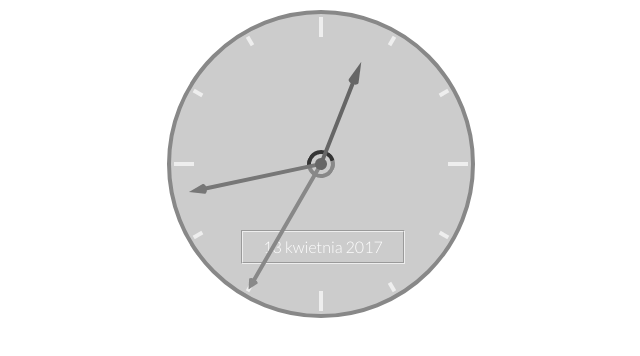
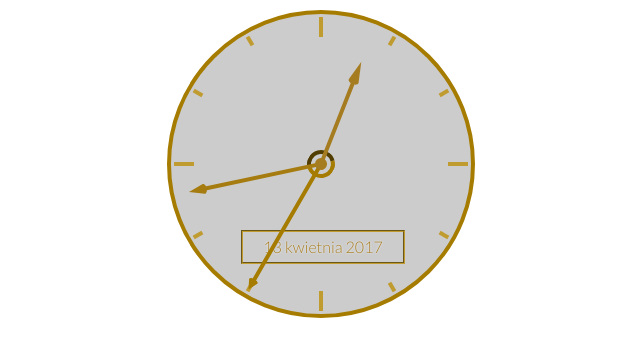
Before and after one commit to ladom/clockJS, a plain HTML site: page index.html in a window 1280 px wide. Shown: the whole page, without its empty margins (319-959 px from the left). Drawn offline with Linux system fonts and the light colour scheme.

Commit message:
'dry' in use

```diff
--- a/index.html
+++ b/index.html
@@ -11,35 +11,13 @@
 		<div class="container">
 			<div class="clock">
 				<div class="clock-face">
-
-					<div class="vertical-hours">
-						<div class="top-hour"></div>
-						<div class="bottom-hour"></div>
-					</div>
-					<div class="vertical-hours-before">
-						<div class="top-hour-before"></div>
-						<div class="bottom-hour-before"></div>
-					</div>
-					<div class="vertical-hours-after">
-						<div class="top-hour-after"></div>
-						<div class="bottom-hour-after"></div>
-					</div>
-					<div class="horizontal-hours">
-						<div class="left-hour"></div>
-						<div class="right-hour"></div>
-					</div>
-					<div class="horizontal-hours-before">
-						<div class="left-hour-before"></div>
-						<div class="right-hour-before"></div>
-					</div>
-					<div class="horizontal-hours-after">
-						<div class="left-hour-after"></div>
-						<div class="right-hour-after"></div>
-					</div>
+					<div class="vertical-hours"></div>
+					<div class="horizontal-hours"></div>
 
 					<div class="date">
 						<p id="date"></p>
 					</div>
+
 					<div class="hand second-hand">
 						<div class="top top-second-hand"></div>
 						<div class="second-ring-central"></div>
@@ -54,6 +32,7 @@
 				</div>
 			</div>
 		</div>
+
 		<script src="scripts/clock.js"></script>
 	</body>
 </html>
--- a/sass/_colors.sass
+++ b/sass/_colors.sass
@@ -1,4 +1,4 @@
-$second-hand: #888
-$minute-hand: #777
-$hour-hand: #666
-$hours: #eee
+$second-hand: #a67c00
+$minute-hand: #a67c10
+$hour-hand: #a67c20
+$hours: #bf9b30
--- /dev/null
+++ b/sass/_demo.sass
@@ -0,0 +1,29 @@
+.demo
+	box-sizing: border-box
+	width: 4px
+	height: 294px
+	border-top: 20px solid #bf9b30
+	border-bottom: 20px solid #bf9b30
+	position: absolute
+	top: 3px
+	left: 148px
+
+	&::before
+		content: ""
+		display: block
+		@extend .demo
+		transform: rotate(-30deg)
+		border-top: 10px solid #bf9b30
+		border-bottom: 10px solid #bf9b30
+		top: -20px
+		left: 0
+
+	&::after
+		content: ""
+		display: block
+		@extend .demo
+		transform: rotate(30deg)
+		border-top: 10px solid #bf9b30
+		border-bottom: 10px solid #bf9b30
+		top: -20px
+		left: 0
--- a/sass/style.sass
+++ b/sass/style.sass
@@ -52,8 +52,6 @@ $lato: 'Lato', sans-serif
 				left: -12px
 				border: 4px outset $second-hand
 
-
-
 		.minute-hand
 			height: 125px
 			background-color: $minute-hand
@@ -80,98 +78,64 @@ $lato: 'Lato', sans-serif
 				background-color: $hour-hand
 
 		.vertical-hours
+			box-sizing: border-box
 			width: 4px
-			height: 300px
+			height: 294px
+			border-top: 20px solid #bf9b30
+			border-bottom: 20px solid #bf9b30
 			position: absolute
-			top: 0
+			top: 3px
 			left: 148px
 
-			.top-hour
-				width: 4px
-				height: 20px
-				position: absolute
-				top: 3px
-				background-color: $hours
+			&::before
+				content: ""
+				display: block
+				@extend .vertical-hours
+				transform: rotate(-30deg)
+				border-top: 10px solid #bf9b30
+				border-bottom: 10px solid #bf9b30
+				top: -20px
+				left: 0
 
-			.bottom-hour
-				width: 4px
-				height: 20px
-				position: absolute
-				bottom: 3px
-				background-color: $hours
-
-		.vertical-hours-before
-			@extend .vertical-hours
-			transform: rotate(-30deg)
-
-			.top-hour-before
-				@extend .top-hour
-				height: 10px
-
-
-			.bottom-hour-before
-				@extend .bottom-hour
-				height: 10px
-
-		.vertical-hours-after
-			@extend .vertical-hours
-			transform: rotate(30deg)
-
-			.top-hour-after
-				@extend .top-hour
-				height: 10px
-
-
-			.bottom-hour-after
-				@extend .bottom-hour
-				height: 10px
+			&::after
+				content: ""
+				display: block
+				@extend .vertical-hours
+				transform: rotate(30deg)
+				border-top: 10px solid #bf9b30
+				border-bottom: 10px solid #bf9b30
+				top: -20px
+				left: 0
 
 		.horizontal-hours
-			width: 300px
+			box-sizing: border-box
+			width: 294px
 			height: 4px
+			border-left: 20px solid #bf9b30
+			border-right: 20px solid #bf9b30
 			position: absolute
 			top: 148px
-			left: 0px
+			left: 3px
 
-			.left-hour
-				width: 20px
-				height: 4px
-				position: absolute
-				left: 3px
-				background-color: $hours
+			&::before
+				content: ""
+				display: block
+				@extend .horizontal-hours
+				transform: rotate(-30deg)
+				border-left: 10px solid #bf9b30
+				border-right: 10px solid #bf9b30
+				top: 0
+				left: -20px
 
-			.right-hour
-				width: 20px
-				height: 4px
-				position: absolute
-				right: 3px
-				background-color: $hours
-
-		.horizontal-hours-before
-			@extend .horizontal-hours
-			transform: rotate(-30deg)
-
-			.left-hour-before
-				@extend .left-hour
-				width: 10px
-
-
-			.right-hour-before
-				@extend .right-hour
-				width: 10px
-
-		.horizontal-hours-after
-			@extend .horizontal-hours
-			transform: rotate(30deg)
-
-			.left-hour-after
-				@extend .left-hour
-				width: 10px
-
-
-			.right-hour-after
-				@extend .right-hour
-				width: 10px
+			&::after
+				content: ""
+				display: block
+				@extend .horizontal-hours
+				transform: rotate(30deg)
+				border-left: 10px solid #bf9b30
+				border-right: 10px solid #bf9b30
+				top: 0
+				left: -20px
 
 		.date
 			width: 160px
@@ -179,11 +143,12 @@ $lato: 'Lato', sans-serif
 			position: absolute
 			bottom: 50px
 			left: 70px
-			border: 2px groove #eee
-			color: #fff
+			border: 2px groove #bf9b30
+			color: $hour-hand
 
 			#date
 				line-height: 30px
 				text-align: center
 				font-size: 16px
 				font-family: $lato
+				text-shadow: 0 0 2px #fff
```
Also changed, not shown: styles/style.css, 1 other file.
